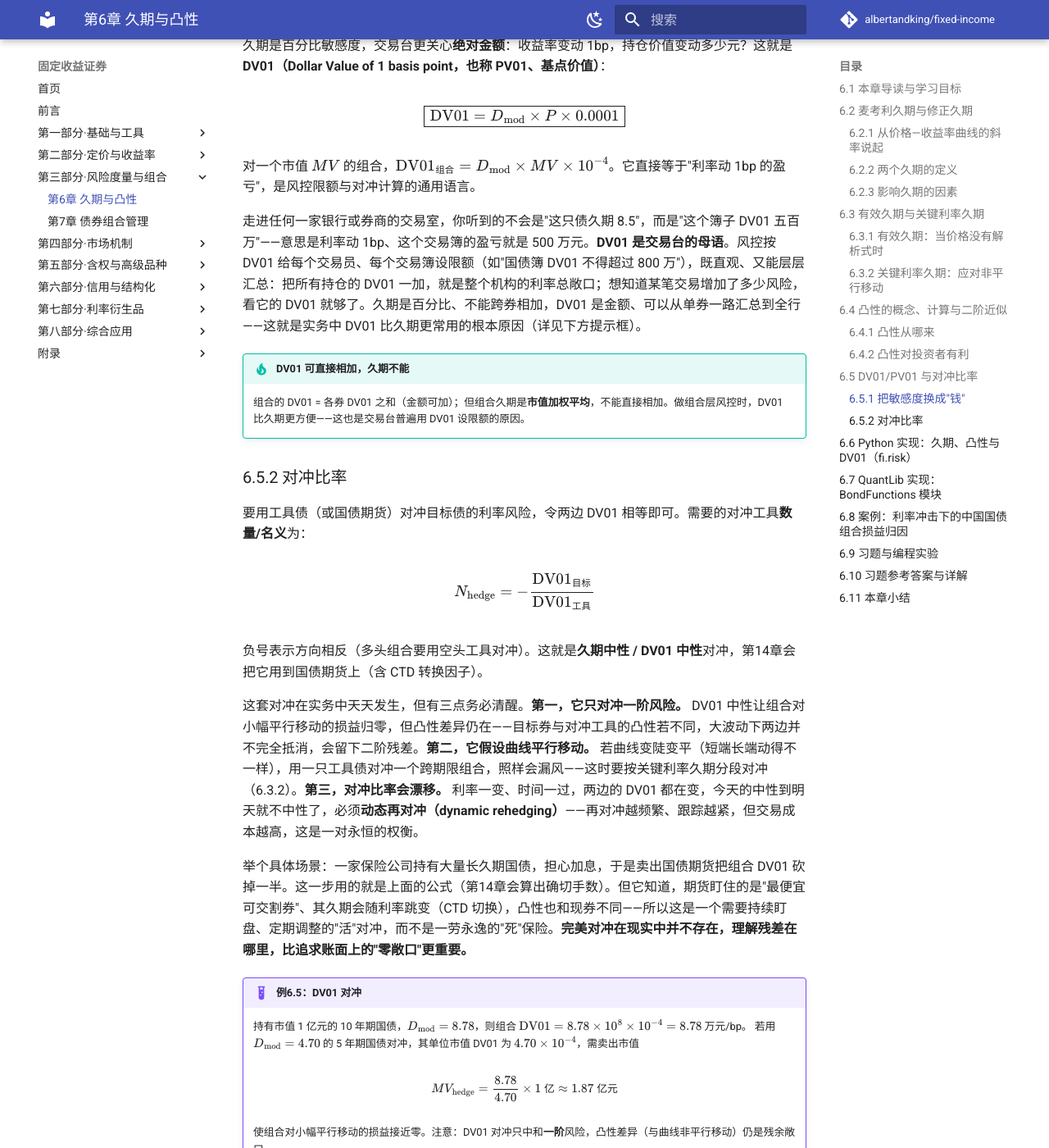
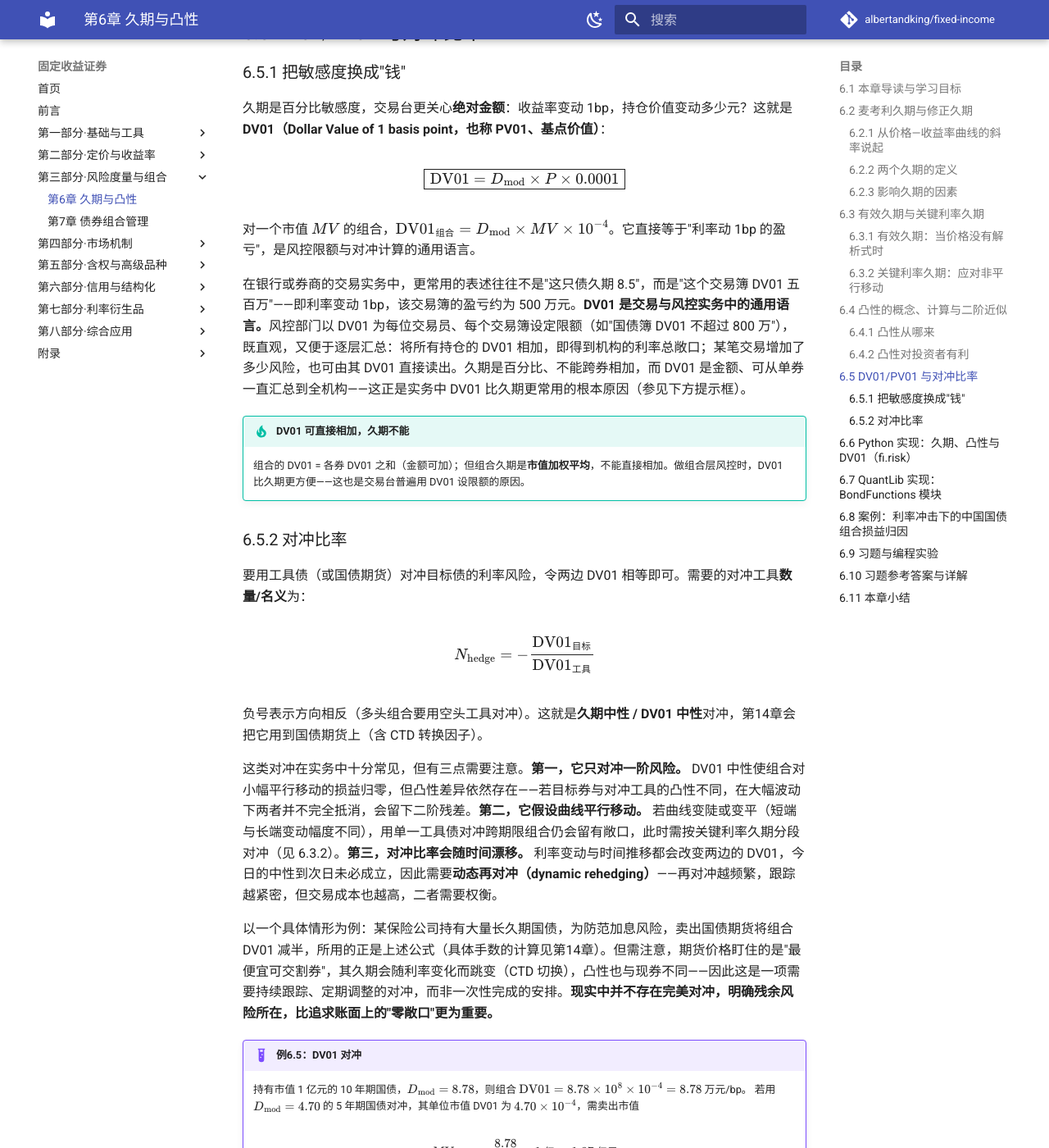
Before and after one commit to albertandking/fixed-income, an MkDocs documentation site: the page built from book/part3/06-duration-convexity.md, in a window 1280 px wide and 1400 px high, scrolled down 10377 px. Shown: the whole window at 82% size. Built offline with MkDocs 1.6.1 and Material for MkDocs 9.7.7, drawn with Linux system fonts in a browser that asks for light colours; comment, search, counter and statistics services are not loaded; some of the changed text lies outside the part shown.

Commit message:
第6章散文教材化(样板)：去戏剧化措辞/网络口语、削减第二人称、反问改陈述(四张面孔→四个视角、交易台母语、活死对冲、平均数会骗人等)

```diff
--- a/book/part3/06-duration-convexity.md
+++ b/book/part3/06-duration-convexity.md
@@ -11,11 +11,11 @@
 
 第3章我们学会了给债券定价，第4章把价格翻译成收益率。但投资者真正天天面对的问题是：**利率动一下，我手里的债券组合会亏多少、赚多少？** 一只 10 年期国债和一只 1 年期国债，同样面对央行加息，损失天差地别。**久期**就是把"对利率有多敏感"压缩成一个数字的度量；**凸性**则修正久期在大幅波动时的偏差。掌握这两个量，你就能在不重新定价的情况下，快速估算利率冲击下的损益，并据此对冲风险。
 
-这一章是全书利率风险的"心脏"：第7章的免疫、第14章的期货套保、第18章的 VaR，全部建立在久期与凸性之上。请务必把 6.2 的推导亲手推一遍——理解了"价格对收益率求导"，后面一切都是水到渠成。
+这一章是全书利率风险分析的核心：第7章的免疫、第14章的期货套保、第18章的 VaR，都建立在久期与凸性之上。建议读者亲自完成 6.2 的推导——一旦理解了"价格对收益率求导"这一核心，后续内容便顺理成章。
 
-久期不是抽象的数学游戏，它的威力（与代价）在真实市场里反复上演。2022 年 11 月，中国债市经历了一轮剧烈调整：利率快速上行，那些持有**长久期**债券的银行理财产品净值大跌，触发投资者赎回，理财被迫抛债，债券进一步下跌又压低净值、引发更多赎回——一场"下跌→赎回→抛售→再下跌"的负反馈螺旋席卷市场。事后复盘，受伤最重的，正是久期最长的那批产品。**久期有多长，利率上行时就亏多少**——这条朴素的规律，本章要把它讲透、算准，并教你如何对冲。
+久期并非抽象的数学概念，其作用在真实市场中屡屡显现。2022 年 11 月，中国债券市场经历了一轮较大调整：利率快速上行，持有**长久期**债券的银行理财产品净值明显回撤，引发投资者赎回；理财产品为应对赎回而抛售债券，又进一步压低债券价格与净值，形成"价格下跌—赎回—抛售—再下跌"的负反馈过程。事后来看，回撤幅度最大的，往往是久期最长的产品。**久期越长，利率上行时的价格损失越大**——本章正是要把这一规律阐述清楚、计算准确，并说明相应的对冲方法。
 
-这个概念有近百年历史。1938 年，加拿大经济学家 **Frederick Macaulay** 在研究美国铁路债券时，提出用"现金流的现值加权平均回收时间"来刻画债券的有效期限——这就是今天的**麦考利久期**。此后 Hicks 从弹性角度、Redington 从负债免疫角度（第7章）、Fisher 与 Weil 从期限结构角度不断拓展，久期才从一个朴素的"期限度量"，演变成现代固定收益的核心**利率敏感度度量**。一个看似简单的加权平均，背后是几代人的打磨。
+久期概念已有近百年历史。1938 年，加拿大经济学家 **Frederick Macaulay** 在研究美国铁路债券时，提出以"现金流的现值加权平均回收时间"刻画债券的有效期限，这就是今天的**麦考利久期**。此后 Hicks 从价格弹性角度、Redington 从负债免疫角度（第7章）、Fisher 与 Weil 从期限结构角度不断加以拓展，久期才从朴素的"期限度量"，发展为现代固定收益的核心**利率敏感度指标**。这一看似简单的加权平均，是几代学者持续研究的成果。
 
 !!! abstract "学习目标"
     学完本章，你应能：
@@ -42,7 +42,7 @@
 
 ### 6.2.1 从价格—收益率曲线的斜率说起
 
-先想象一个具体场景。你管理着一个上亿元的债券组合，风控总监走过来问："如果明天央行加息 25 个基点，我们大概亏多少？"你当然可以把组合里几百只债券逐一按新收益率重新定价、加总、再减去原值——但这既慢又笨，而且无法**事先**为风险设限额。我们真正想要的，是一个**预先算好的数字**，让你一眼估出"利率每动 1 个基点，价值变动多少"。这个数字，就是久期。
+考虑一个常见的实务问题：某机构持有市值上亿元的债券组合，需要回答"若央行加息 25 个基点，组合价值大约变动多少"。一种做法是把组合中的每只债券按新收益率逐一重新定价、加总后再与原值相减；但这种方法计算量大，且无法**事先**为风险设定限额。实务中更需要的，是一个**预先计算好的指标**，用以快速估计"利率每变动 1 个基点，组合价值变动多少"。这一指标就是久期。
 
 要找到它，关键的数学动作只有一个：**对价格关于收益率求导**。导数衡量的正是"自变量动一点、因变量动多少"，这与我们的问题完全契合。下面我们就把这个求导做出来。一只债券的全价是收益率 $y$ 的函数（设每年付息 $k$ 次，现金流 $CF_i$ 发生在 $t_i$ 年）：
 
@@ -74,14 +74,14 @@
 
 修正久期直接回答了那个核心问题：**收益率每上行 1 个百分点，债券价格大约下跌 $D_{\text{mod}}$ 个百分点**。所以它本质是价格对收益率的**弹性**。
 
-到这里，久期已经长出了**四张互相印证的面孔**，值得停下来细品——真正用得顺手的人，脑子里同时装着这四个角度：
+至此，久期已呈现出**四个相互印证的侧面**，值得逐一体会——熟练的使用者往往会同时从这四个角度理解它：
 
-- **几何的脸**：久期是价格—收益率曲线在当前点的**切线斜率**（标准化后）。利率动一点，价格就沿这条切线滑动 $-D_{\text{mod}}$ 个百分点。后面讲凸性，就是说"真实曲线是弯的、切线会偏"。
-- **数学的脸**：久期是价格对收益率的**一阶弹性**——把非线性的定价公式在当前点做线性化，得到的那个灵敏度系数。
-- **时间的脸**：麦考利久期是现金流的**现值加权平均回收时间**，回答"我投出去的钱，平均多久收回来"。
-- **经济的脸**：久期是利率风险的**统一标尺**。10 年期国债久期约 8.5、1 年期约 1，于是同样加息 100bp，前者市值缩水约 8.5%、后者只缩水约 1%——久期把"谁更怕加息"压成了一个可横向比较的数字。
+- **几何视角**：久期是价格—收益率曲线在当前点的**切线斜率**（标准化后）。利率变动时，价格近似沿这条切线移动 $-D_{\text{mod}}$ 个百分点；后文的凸性，正是用以刻画"真实曲线是弯曲的、切线存在偏差"这一事实。
+- **数学视角**：久期是价格对收益率的**一阶弹性**——将非线性的定价公式在当前点线性化所得到的灵敏度系数。
+- **时间视角**：麦考利久期是现金流的**现值加权平均回收时间**，回答"投入的资金平均经过多久收回"。
+- **经济视角**：久期是利率风险的**统一标尺**。10 年期国债久期约 8.5、1 年期约 1，因此同样加息 100bp，前者市值缩水约 8.5%、后者仅缩水约 1%——久期将"何种债券对加息更敏感"表达为一个可横向比较的数字。
 
-这四张脸说的是同一件事，只是看的角度不同。初学时人们往往只背下公式（数学的脸），但在交易台和风控室里，**几何（切线）与经济（标尺）的直觉往往更顶用**——它们让你在没有计算器时也能对风险有感觉。
+这四个侧面描述的是同一对象，只是观察角度不同。初学者往往只记住公式（数学视角），但在交易与风控实务中，**几何（切线）与经济（标尺）两个视角的直觉常常更为有用**——它们使人在不依赖精确计算时也能对风险作出判断。
 
 !!! tip "两种久期，一句话区分"
     - **麦考利久期**回答"钱平均多久回来"（时间概念，单位：年）；
@@ -104,9 +104,9 @@
 | 到期收益率 ↑ | 久期 ↓ | 远期现金流被折得更狠，权重前移 |
 | 付息频率 ↑ | 久期 ↓ | 现金流更早、更密 |
 
-这张表背后是同一条直觉：**久期取决于"现金流的重心落在多远"**。任何把现金流重心往前拉的因素，都会缩短久期。票息率就是最典型的例子——高票息债每年还回更多现金，重心前移，所以同样 10 年期，一只票息 5% 的债久期会明显短于票息 2% 的债。这条规律有个重要的实务推论：**在利率下行预期里想拉长久期博价格上涨，应该买低票息、长期限的债**（极端情形就是长期零息债，久期=期限、弹性最大）；反过来，想降低利率敏感度、又不想缩短到期期限，可以换成高票息债。
+这张表背后是同一条直觉：**久期取决于"现金流重心距今多远"**。任何使现金流重心前移的因素，都会缩短久期。票息率是最典型的例子——高票息债券每年回流的现金更多，重心前移，因此同为 10 年期，票息 5% 的债券久期会明显短于票息 2% 的债券。这一规律有一个重要的实务推论：**在预期利率下行、希望通过拉长久期获取价格上行收益时，应选择低票息、长期限的债券**（极端情形为长期零息债，其久期等于期限、价格弹性最大）；反之，若希望在不缩短到期期限的前提下降低利率敏感度，可转向高票息债券。
 
-收益率水平的影响则容易被忽略：**收益率越高，久期越短**。原因是高收益率把远端现金流折得更狠，远端权重下降、重心前移。这意味着同一只债，在 2% 的低利率环境和 6% 的高利率环境下，久期并不相同——低利率时久期更长、更"危险"。这也部分解释了为什么近年低利率环境下，债券组合对加息格外敏感：利率越低，久期越长，加息的杀伤力越大。
+收益率水平的影响则容易被忽略：**收益率越高，久期越短**。原因在于高收益率使远端现金流折现得更多，远端权重下降、重心前移。这意味着同一只债券，在 2% 的低利率环境与 6% 的高利率环境下，久期并不相同——低利率时久期更长，对利率变动也更敏感。这也部分解释了为何在近年的低利率环境下，债券组合对加息较为敏感：利率越低，久期越长，加息对价格的影响也越大。
 
 !!! warning "误区：久期 = 到期期限？"
     麦考利久期的单位是"年"，初学者常把它和"到期期限"混为一谈。**只有零息债的久期才等于其期限**（例6.2）；附息债因为期间有票息回款，久期总是**短于**到期期限。比如一只 10 年期附息国债，久期可能只有 8 年左右。把久期当成"还有几年到期"，会严重高估利率敏感度。记住：久期是**现金流的现值加权平均回收时间**，不是"最后一笔现金流的时间"。
@@ -156,7 +156,7 @@
 
 修正久期有一个隐藏的前提：现金流是**固定**的。正因为现金流不随利率变，我们才能对那条光滑的定价公式求导。可现实里有一大类债券不满足这个前提——它们的现金流会**随利率自己改变**。可赎回债在利率下行时被发行人提前赎回（第10章）、MBS 的房贷借款人在利率下行时提前还款再融资（第13章）、可转债在股价上涨时被转股（第11章）。对这些债券，"价格—收益率曲线"不再光滑可导，甚至在某些利率区间会**反向弯折**（负凸性），解析的修正久期公式直接失效。
 
-那怎么办？退回到导数最原始的定义——**差商**。我们不再求解析导数，而是"亲手动一下利率、看价格变多少"：把整条收益率曲线向上、向下各平移一个小幅度 $\Delta y$，**各自重新定价**（含权部分让定价模型重新判断是否行权），再相除。这就是**有效久期**：
+此时应回到导数最原始的定义——**差商**。即不再求解析导数，而是直接将利率变动一个小幅度、观察价格的变化：把整条收益率曲线向上、向下各平移一个小幅度 $\Delta y$，**分别重新定价**（含权部分由定价模型重新判断是否行权），再相除。这就是**有效久期**：
 
 $$\boxed{\,D_{\text{eff}}=\frac{P_{-}-P_{+}}{2\,P_0\,\Delta y}\,}$$
 
@@ -177,7 +177,7 @@
 
 直觉：把曲线"每个节点抬一点"叠加起来，就等于"整条曲线平移"。这让我们既能看到组合的"总利率敞口"，又能看到敞口**分布在哪一段曲线上**——这是只用一个久期数字看不到的。
 
-这在实务里至关重要。债券基金经理常做**曲线交易**：预期收益率曲线**变陡**（长端相对短端上行更多）时，减持长端、增持短端，或把"子弹"换成"哑铃"；预期**变平**时反向操作。这类策略的损益完全由曲线**形状**变化驱动，而组合的总久期可能纹丝不动——一个总久期为 5 的组合，既可能把敞口堆在 10Y，也可能分散在 2Y/5Y，二者在曲线变陡时的盈亏天差地别，但总久期给出的是同一个数字。一句话：**总久期管的是"利率涨不涨"，关键利率久期管的是"曲线怎么扭"**。中国债市活跃的"做陡/做平"策略，本质就是在交易 KRD 的分布。
+这一点在实务中十分重要。债券基金经理常进行**曲线交易**：预期收益率曲线**变陡**（长端相对短端上行更多）时，减持长端、增持短端，或将"子弹"组合调整为"哑铃"组合；预期**变平**时则反向操作。这类策略的损益完全由曲线**形状**的变化驱动，而组合的总久期可能保持不变——一个总久期为 5 的组合，其敞口既可能集中于 10Y，也可能分散于 2Y/5Y，两者在曲线变陡时的盈亏差异很大，但总久期给出的却是同一个数字。概言之，**总久期刻画"利率整体涨跌"的风险，关键利率久期刻画"曲线形状变化"的风险**。中国债券市场中活跃的"做陡/做平"策略，本质上正是对关键利率久期分布的交易。
 
 <figure markdown>
   ![图6-2　关键利率久期分布](../assets/figures/ch06_krd.png){ width="600" }
@@ -222,9 +222,9 @@
 
 也就是说，**正凸性让债券"涨多跌少"**。在久期相同的两只债券里，凸性更大的那只总是更值钱——因此凸性本身有价格（投资者愿为它付溢价，表现为收益率略低）。
 
-这不是纸上谈兵，而是市场上真金白银交易的东西。成熟市场的交易员会专门**买入凸性**——用期权、或用现金流分散的哑铃组合，构造高凸性头寸，押注利率大幅波动（无论涨跌都占便宜）；而**卖出凸性**的一方（如卖出含权债、做空利率期权）收取权利金，赌的是利率平稳。**凸性是一种可以定价、可以买卖的风险**。这也解释了一个常见现象：两只久期相同的债，凸性高的那只收益率反而略低——市场让你为"涨多跌少"的好处付费。
+凸性不仅是理论概念，也是市场中可交易的对象。成熟市场的交易者会主动**买入凸性**——通过期权或现金流分散的哑铃组合构造高凸性头寸，以在利率大幅波动时获益（无论上行还是下行）；而**卖出凸性**的一方（如卖出含权债、做空利率期权）则收取权利金，其判断是利率将保持平稳。**凸性是一种可以定价、可以买卖的风险**。这也解释了一个常见现象：久期相同的两只债券，凸性较高者收益率反而略低——这正是市场为"涨多跌少"这一特性所要求的对价。
 
-硬币的另一面是**负凸性**。MBS 和可赎回债的持有人被动持有了负凸性：利率大跌时，别人的债大涨，他们的债却因为提前偿还/赎回而被"封顶"，涨不上去。买入这类资产，等于卖出了凸性、收了一点额外票息，代价是放弃了大波动里的上行——这正是第10章（可赎回债）与第13章（MBS）的核心痛点。理解了凸性是有价的，就理解了为什么含权债要给更高的收益率。
+与之相对的是**负凸性**。MBS 与可赎回债的持有人被动承担了负凸性：利率大幅下行时，普通债券价格大涨，而这类债券因提前偿还或赎回被"封顶"，价格难以继续上行。买入此类资产，相当于卖出凸性、换取少量额外票息，代价是放弃了大幅波动中的上行收益——这正是第10章（可赎回债）与第13章（MBS）讨论的核心问题。理解了凸性具有价值，也就理解了含权债为何需要提供更高的收益率。
 
 <figure markdown>
   ![图6-1　价格—收益率曲线与久期切线](../assets/figures/ch06_price_yield_tangent.png){ width="640" }
@@ -258,7 +258,7 @@
 
 对一个市值 $MV$ 的组合，$\text{DV01}_{\text{组合}}=D_{\text{mod}}\times MV\times10^{-4}$。它直接等于"利率动 1bp 的盈亏"，是风控限额与对冲计算的通用语言。
 
-走进任何一家银行或券商的交易室，你听到的不会是"这只债久期 8.5"，而是"这个簿子 DV01 五百万"——意思是利率动 1bp、这个交易簿的盈亏就是 500 万元。**DV01 是交易台的母语**。风控按 DV01 给每个交易员、每个交易簿设限额（如"国债簿 DV01 不得超过 800 万"），既直观、又能层层汇总：把所有持仓的 DV01 一加，就是整个机构的利率总敞口；想知道某笔交易增加了多少风险，看它的 DV01 就够了。久期是百分比、不能跨券相加，DV01 是金额、可以从单券一路汇总到全行——这就是实务中 DV01 比久期更常用的根本原因（详见下方提示框）。
+在银行或券商的交易实务中，更常用的表述往往不是"这只债久期 8.5"，而是"这个交易簿 DV01 五百万"——即利率变动 1bp，该交易簿的盈亏约为 500 万元。**DV01 是交易与风控实务中的通用语言。**风控部门以 DV01 为每位交易员、每个交易簿设定限额（如"国债簿 DV01 不超过 800 万"），既直观，又便于逐层汇总：将所有持仓的 DV01 相加，即得到机构的利率总敞口；某笔交易增加了多少风险，也可由其 DV01 直接读出。久期是百分比、不能跨券相加，而 DV01 是金额、可从单券一直汇总到全机构——这正是实务中 DV01 比久期更常用的根本原因（参见下方提示框）。
 
 !!! tip "DV01 可直接相加，久期不能"
     组合的 DV01 = 各券 DV01 之和（金额可加）；但组合久期是**市值加权平均**，不能直接相加。做组合层风控时，DV01 比久期更方便——这也是交易台普遍用 DV01 设限额的原因。
@@ -271,9 +271,9 @@
 
 负号表示方向相反（多头组合要用空头工具对冲）。这就是**久期中性 / DV01 中性**对冲，第14章会把它用到国债期货上（含 CTD 转换因子）。
 
-这套对冲在实务中天天发生，但有三点务必清醒。**第一，它只对冲一阶风险。** DV01 中性让组合对小幅平行移动的损益归零，但凸性差异仍在——目标券与对冲工具的凸性若不同，大波动下两边并不完全抵消，会留下二阶残差。**第二，它假设曲线平行移动。** 若曲线变陡变平（短端长端动得不一样），用一只工具债对冲一个跨期限组合，照样会漏风——这时要按关键利率久期分段对冲（6.3.2）。**第三，对冲比率会漂移。** 利率一变、时间一过，两边的 DV01 都在变，今天的中性到明天就不中性了，必须**动态再对冲（dynamic rehedging）**——再对冲越频繁、跟踪越紧，但交易成本越高，这是一对永恒的权衡。
+这类对冲在实务中十分常见，但有三点需要注意。**第一，它只对冲一阶风险。** DV01 中性使组合对小幅平行移动的损益归零，但凸性差异依然存在——若目标券与对冲工具的凸性不同，在大幅波动下两者并不完全抵消，会留下二阶残差。**第二，它假设曲线平行移动。** 若曲线变陡或变平（短端与长端变动幅度不同），用单一工具债对冲跨期限组合仍会留有敞口，此时需按关键利率久期分段对冲（见 6.3.2）。**第三，对冲比率会随时间漂移。** 利率变动与时间推移都会改变两边的 DV01，今日的中性到次日未必成立，因此需要**动态再对冲（dynamic rehedging）**——再对冲越频繁，跟踪越紧密，但交易成本也越高，二者需要权衡。
 
-举个具体场景：一家保险公司持有大量长久期国债，担心加息，于是卖出国债期货把组合 DV01 砍掉一半。这一步用的就是上面的公式（第14章会算出确切手数）。但它知道，期货盯住的是"最便宜可交割券"、其久期会随利率跳变（CTD 切换），凸性也和现券不同——所以这是一个需要持续盯盘、定期调整的"活"对冲，而不是一劳永逸的"死"保险。**完美对冲在现实中并不存在，理解残差在哪里，比追求账面上的"零敞口"更重要。**
+以一个具体情形为例：某保险公司持有大量长久期国债，为防范加息风险，卖出国债期货将组合 DV01 减半，所用的正是上述公式（具体手数的计算见第14章）。但需注意，期货价格盯住的是"最便宜可交割券"，其久期会随利率变化而跳变（CTD 切换），凸性也与现券不同——因此这是一项需要持续跟踪、定期调整的对冲，而非一次性完成的安排。**现实中并不存在完美对冲，明确残余风险所在，比追求账面上的"零敞口"更为重要。**
 
 !!! example "例6.5：DV01 对冲"
     持有市值 1 亿元的 10 年期国债，$D_{\text{mod}}=8.78$，则组合 $\text{DV01}=8.78\times10^8\times10^{-4}=8.78$ 万元/bp。
@@ -367,9 +367,9 @@
 3. 正凸性让实际损失比一阶估计**小约 5.9 万元**；
 4. 若要把组合久期从 5.14 降到 3.0，可卖出 10Y 国债期货，使组合 DV01 下降约 $1.543\times(1-3.0/5.14)\approx0.64$ 万元/bp（对冲手数计算见第14章）。
 
-这四条结论串起来，正是一个组合经理拿到风险报告后的完整思考链：先看**总久期**知道"利率动一下大概亏多少"，再看 **DV01 的分布**知道"风险压在曲线哪一段"，接着用**凸性**修正"一阶估计偏乐观还是偏保守"，最后据此**决定要不要对冲、对冲多少"**。久期不是一个孤立的数字，而是把"利率会怎么动"翻译成"我的组合会怎么变"的一整套语言——本章前面所有的公式（修正久期、KRD、DV01、凸性、对冲比率），到这里第一次合奏成一支完整的曲子。
+这四条结论合起来，恰好构成组合经理拿到风险报告后的完整分析链条：先看**总久期**，判断"利率变动大致带来多少损益"；再看 **DV01 的分布**，判断"风险集中在曲线哪一段"；进而用**凸性**修正"一阶估计偏乐观还是偏保守"；最后据此**决定是否对冲、对冲多少**。久期并非孤立的数字，而是将"利率如何变动"转化为"组合价值如何变化"的一整套分析语言——本章此前给出的各项指标（修正久期、关键利率久期、DV01、凸性、对冲比率），至此整合为一个完整的分析框架。
 
-尤其值得在意的是第 2 条揭示的"敞口集中"。组合久期 5.14 听上去温和，但 57% 的利率风险压在 10Y 这一个点上——如果未来曲线"熊陡"（长端比短端涨得多），这个组合受的伤会比"久期 5.14"这个平均数暗示的更重。这正是为什么风控不能只盯一个总久期数字、而要看 KRD 的分布：**平均数会骗人，分布不会**。配套 notebook 进一步画出该组合的**价格—收益率曲线**与**各券 KRD 柱状图**，把这种"局部线性近似"与"敞口集中在长端"的事实直观地摆在眼前。
+尤其值得注意的是第 2 条所揭示的"敞口集中"。组合久期 5.14 看似温和，但其中 57% 的利率风险集中于 10Y 这一节点——若未来曲线呈"熊陡"形态（长端上行幅度大于短端），该组合的实际损失会大于"久期 5.14"这一平均指标所暗示的水平。这正是风控不能只看单一总久期、而需考察关键利率久期分布的原因：**平均指标可能掩盖风险的结构，分布则能将其显现。**配套 notebook 进一步绘制了该组合的**价格—收益率曲线**与**各券关键利率久期柱状图**，直观呈现"局部线性近似"与"敞口集中于长端"这两个事实。
 
 ---
 
```
